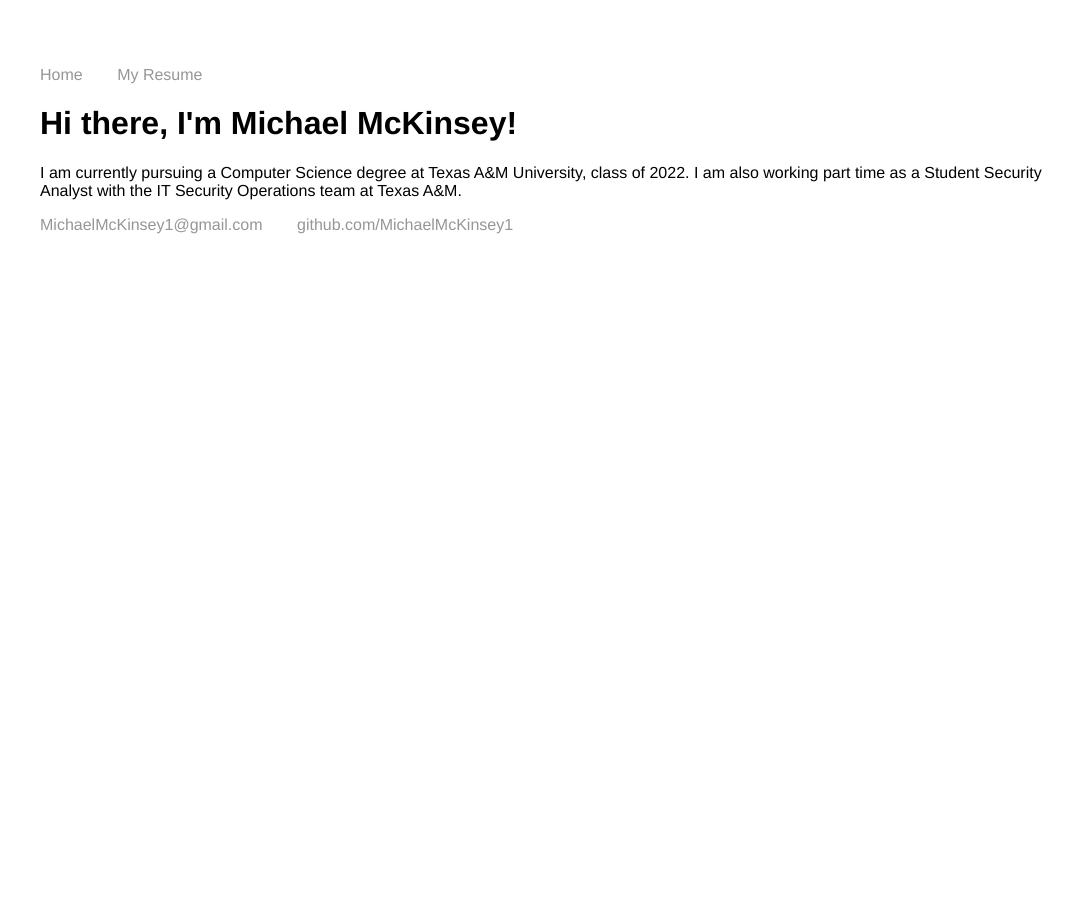
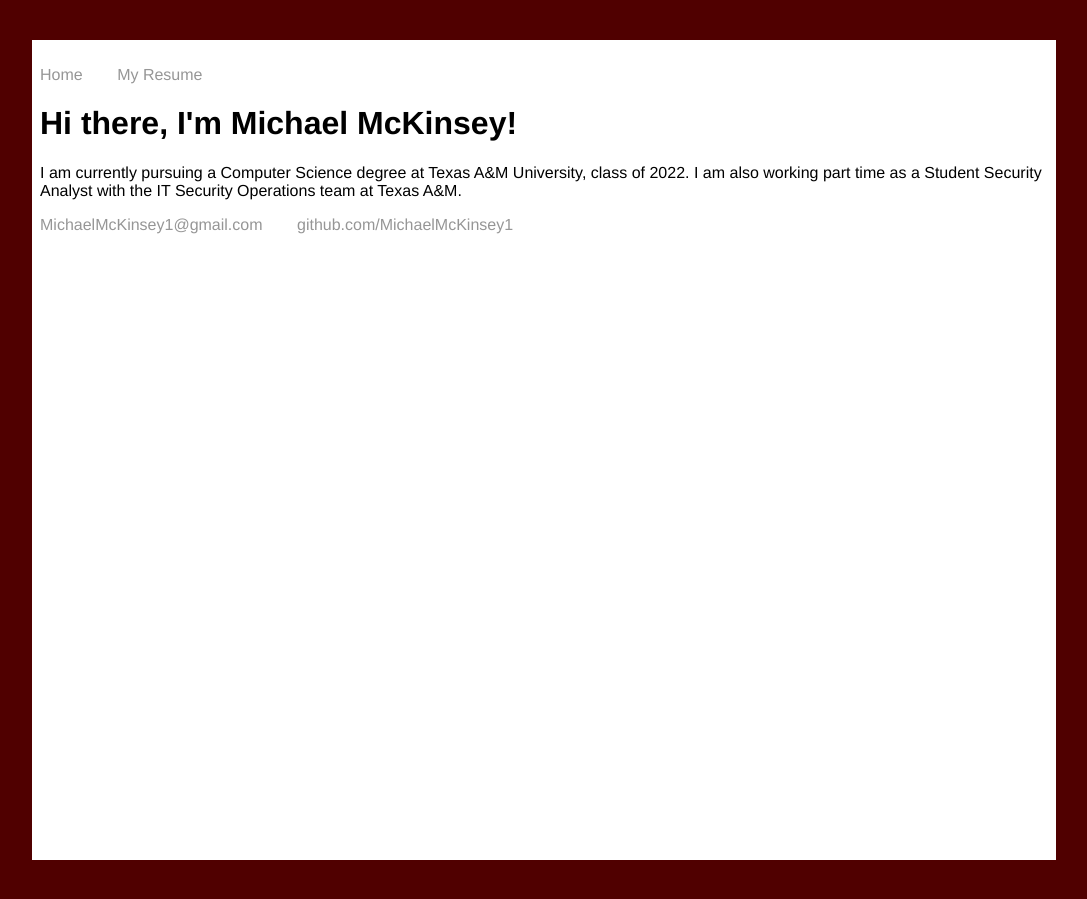
Before and after one commit to michaelmckinsey1/michaelmckinsey1.github.io, a Jekyll site: the page index.html, which Jekyll copies as it is, in a window 1280 px wide. Shown: the whole page, without its empty margins (96-1183 px from the left). Built offline with Jekyll 4.4.1, drawn with Linux system fonts in a browser that asks for light colours.

Commit message:
Added Page Border

```diff
--- a/css/main.css
+++ b/css/main.css
@@ -59,6 +59,7 @@
     margin: 50px auto;
     width: 80%;
 }
+
 /*******************************/
 
 /*Links************************/
@@ -70,6 +71,7 @@
 a:hover {
     text-decoration: underline;
 }
+
 /*******************************/
 
 
@@ -82,4 +84,45 @@
     display: inline;
     margin-right: 30px;
 }
+
 /*******************************/
+
+/*Page border*******************/
+#top,
+#bottom,
+#left,
+#right {
+    background: #500000;
+    position: fixed;
+}
+
+#left,
+#right {
+    top: 0px;
+    bottom: 0px;
+    width: 10%;
+}
+
+#left {
+    left: 0px;
+}
+
+#right {
+    right: 0px;
+}
+
+#top,
+#bottom {
+    left: 0px;
+    right: 0px;
+    height: 40px;
+}
+
+#top {
+    top: 0px;
+}
+
+#bottom {
+    bottom: 0px;
+}
+/*******************************/
--- a/index.html
+++ b/index.html
@@ -27,4 +27,10 @@
             </ul>
         </nav>
     </footer>
+
+    <div id="left"></div>
+    <div id="right"></div>
+    <div id="top"></div>
+    <div id="bottom"></div>
+
 </body></html>
```
